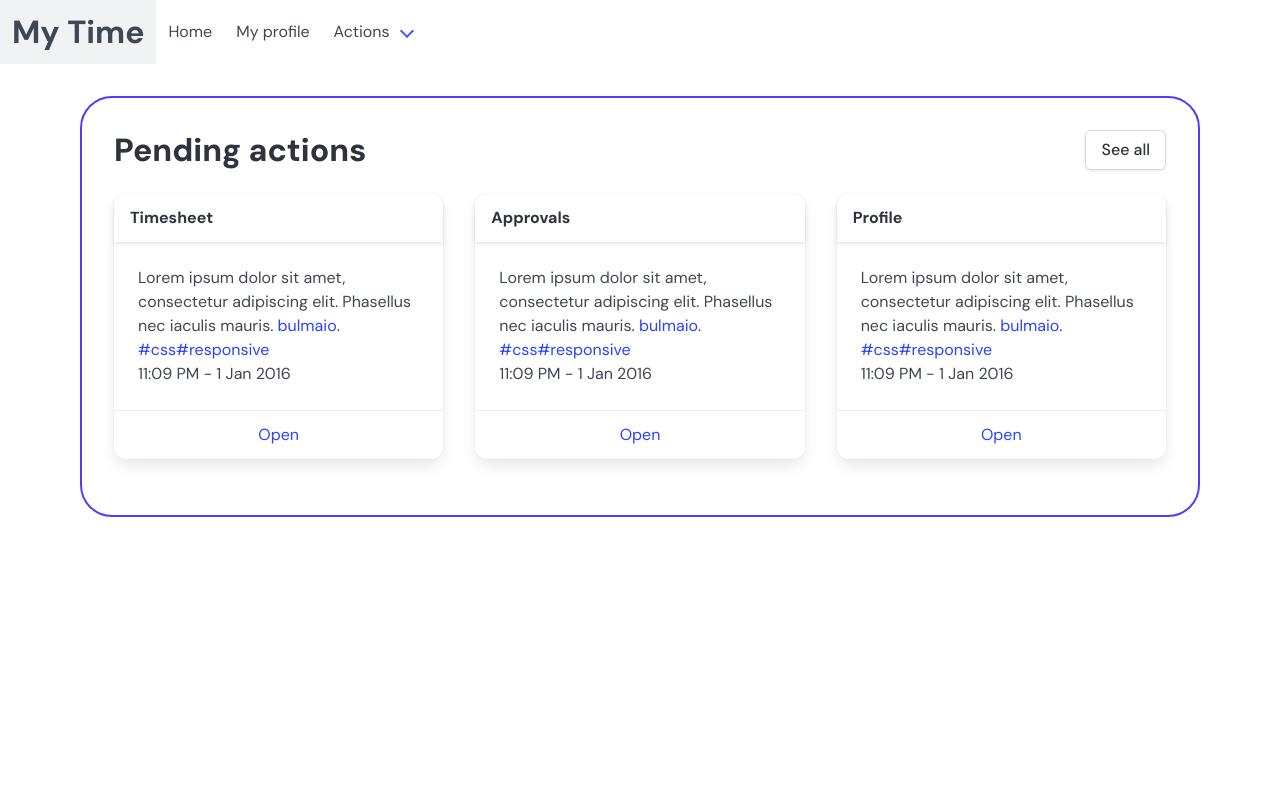
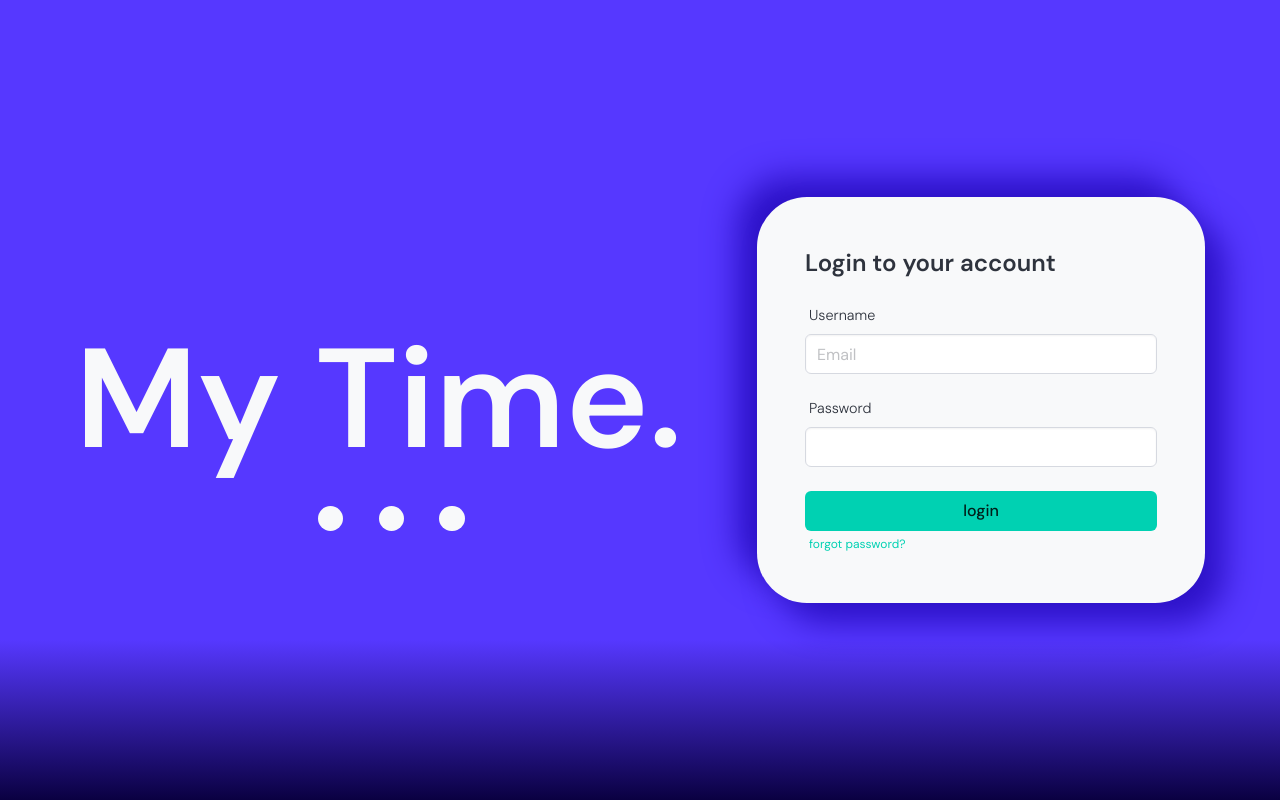
Before and after one commit to c0den0w/angular, an Angular app in the folder MyTime/: page / in a window 1280 px wide. Built offline with nearby package versions, Linux system fonts and the light colour scheme; no server answers.

Commit message:
add shadow to login box

```diff
--- a/MyTime/src/app/app.component.html
+++ b/MyTime/src/app/app.component.html
@@ -1,2 +1,2 @@
-<app-home></app-home>
- <!-- <app-login></app-login> -->
+<!-- <app-home></app-home>   -->
+ <app-login></app-login>
--- a/MyTime/src/app/login/login.component.scss
+++ b/MyTime/src/app/login/login.component.scss
@@ -76,6 +76,10 @@
     border-radius: 5px;
     box-shadow: 5px 5px 5px 0 rgba(0,0,0,0.3);
     min-width: 35vw;
+    border-radius: 50px;
+// background: #5638ff;
+box-shadow:  20px 20px 32px #2d12c7,
+             -20px -20px 32px #2d12c7;
 }
 .login-form, .login-container{
     display: flex;
```
